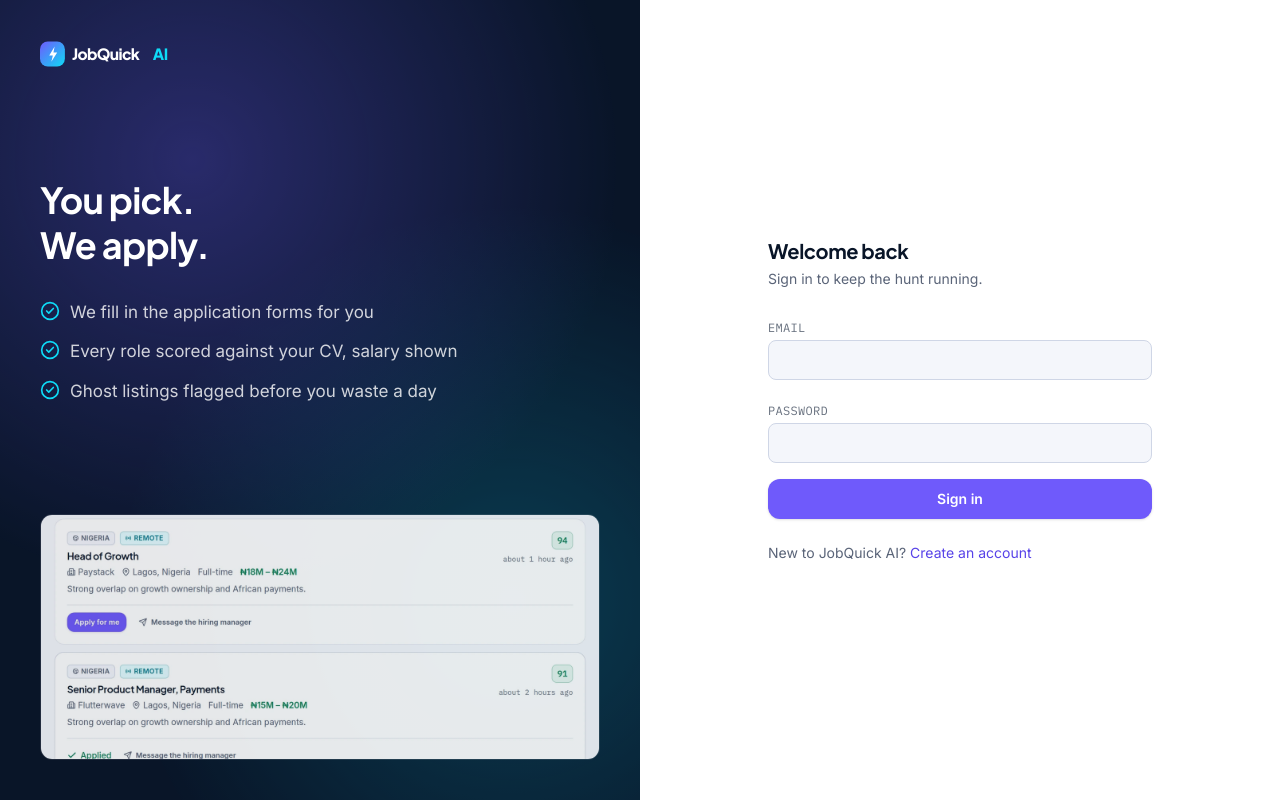
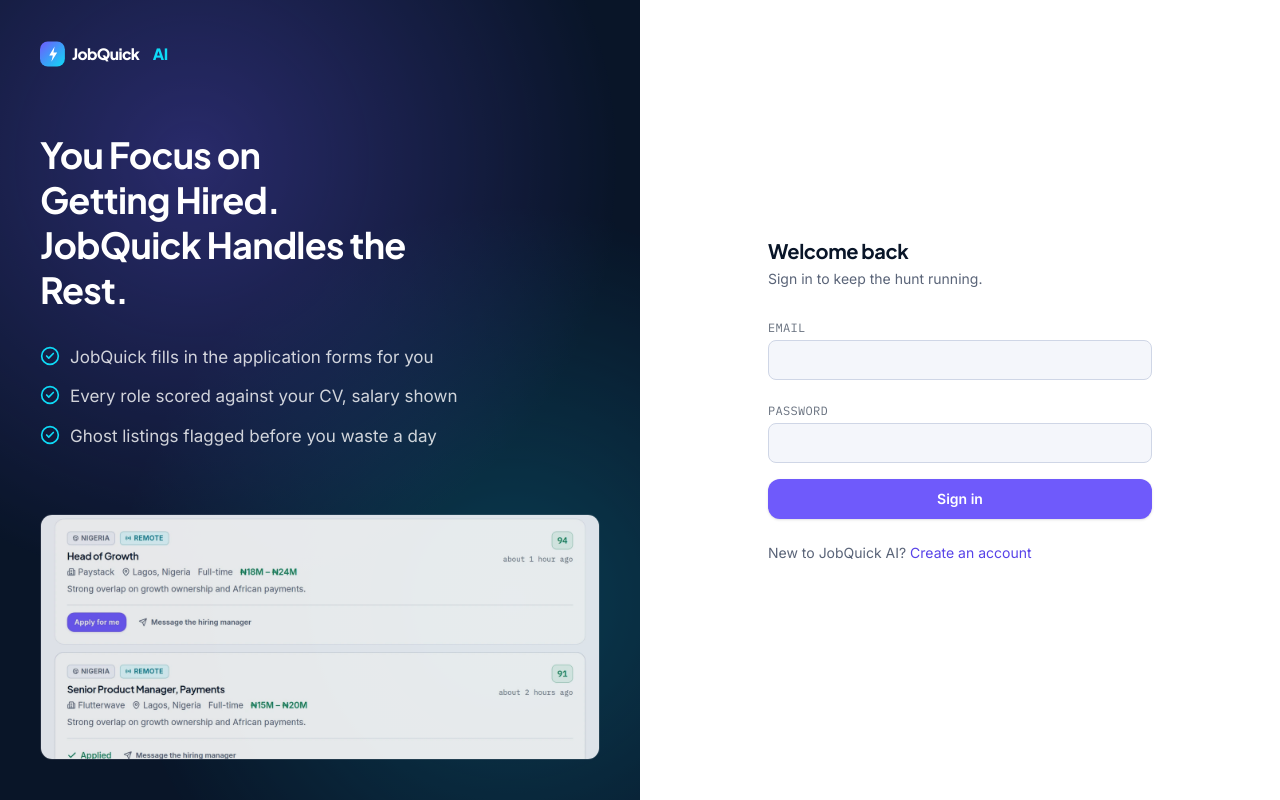
Before and after one commit to lilyfrancis/Huntops, a React (Vite) app in the folder frontend/: page /login in a window 1280 px wide. Built offline with nearby package versions, Linux system fonts and the light colour scheme.

Commit message:
Updated text

```diff
--- a/frontend/src/components/layout/auth-layout.tsx
+++ b/frontend/src/components/layout/auth-layout.tsx
@@ -4,7 +4,7 @@
 import { Logo } from "@/components/brand/logo";
 
 const PROMISES = [
-  "We fill in the application forms for you",
+  "JobQuick fills in the application forms for you",
   "Every role scored against your CV, salary shown",
   "Ghost listings flagged before you waste a day",
 ];
@@ -30,9 +30,9 @@
 
         <div className="relative max-w-md">
           <h1 className="text-4xl leading-tight text-white">
-            You pick.
+           You Focus on Getting Hired.
             <br />
-            We apply.
+          JobQuick Handles the Rest.
           </h1>
           <ul className="mt-8 space-y-3">
             {PROMISES.map((p) => (
```
